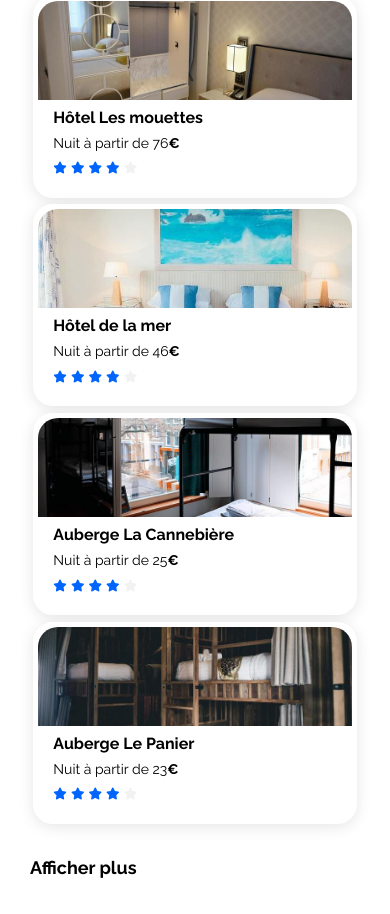
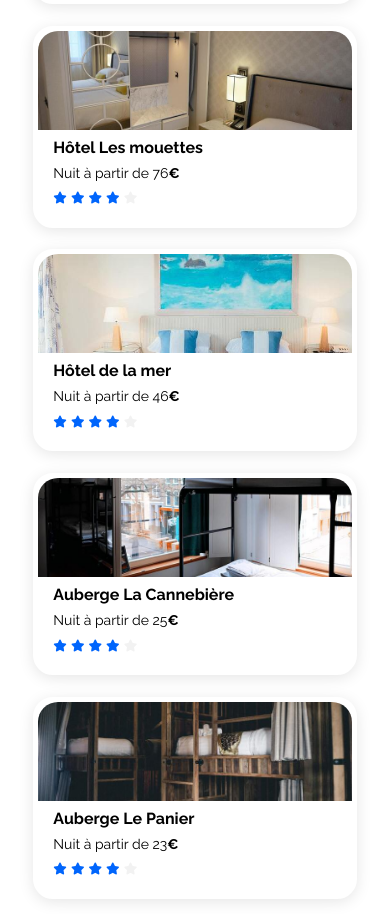
Before and after one commit to OnixTakeSama/OC-Booki, a plain HTML site: page index.html in a window 390 px wide. Shown: the part 1998-2912 px from the top of the page. Drawn offline with Linux system fonts and the light colour scheme.

Commit message:
Finishing responsive

```diff
--- a/style.css
+++ b/style.css
@@ -719,9 +719,14 @@ footer>div>ul>li {
 
     .hebergements-cards a {
         width: 100%;
-        min-width: unset;
+        padding-bottom: 15px;
     }
 
+    .afficher-plus {
+        margin: 0;
+    }
+
+    /* Responsive activités */
     .activites-cards {
         flex-wrap: wrap;
     }
@@ -730,6 +735,7 @@ footer>div>ul>li {
         width: 100%;
     }
 
+    /* Responsive footer */
     footer {
         width: 100%;
         flex-direction: column;
```
